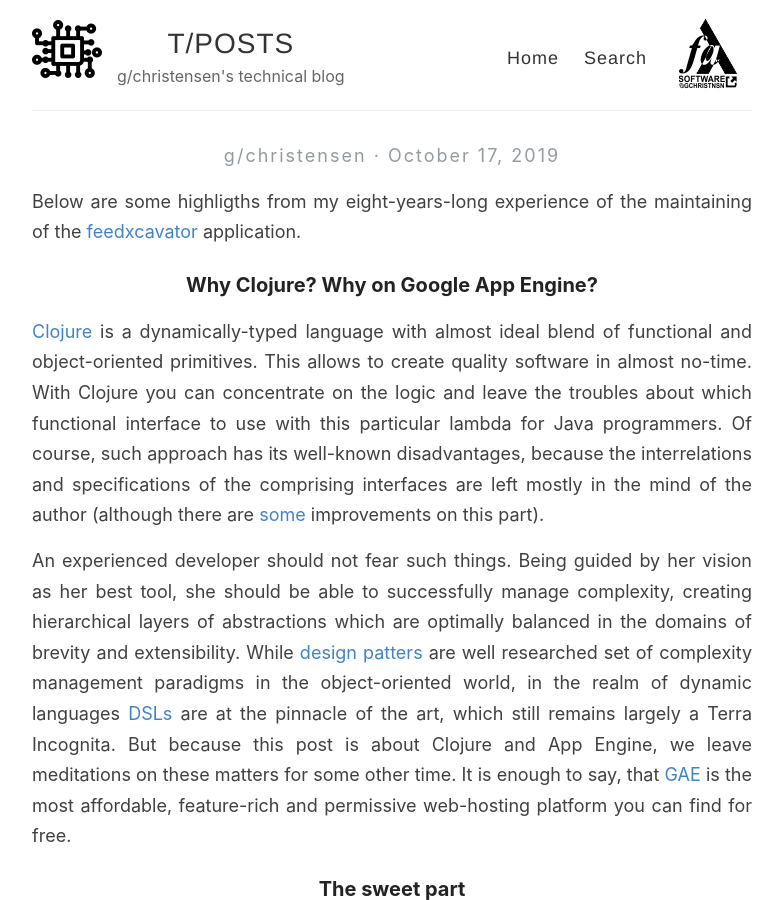
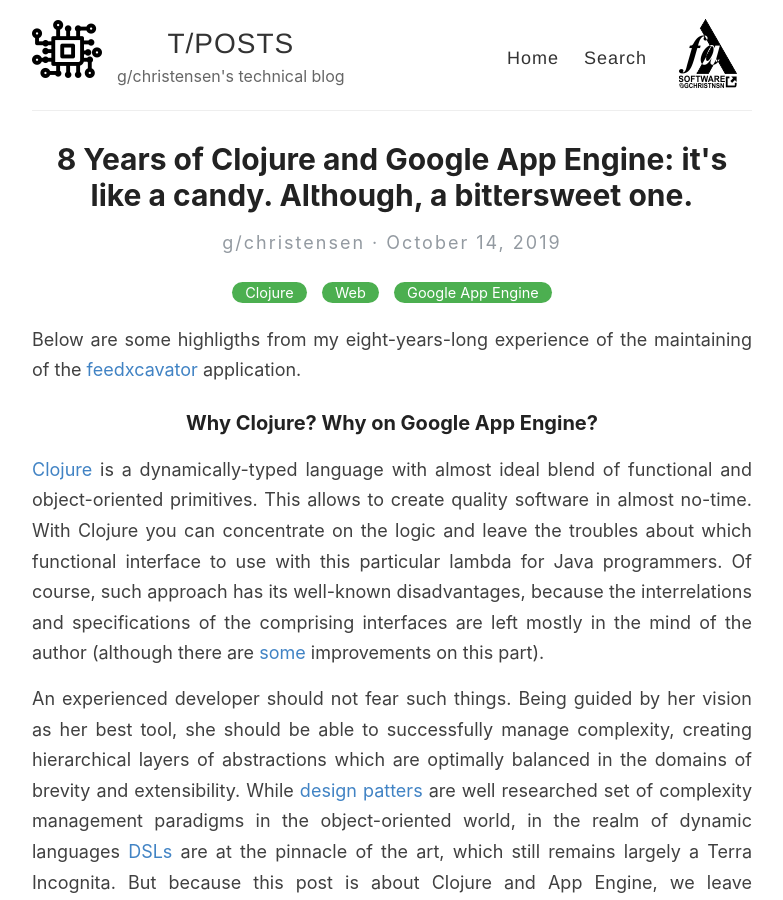
Before and after one commit to GChristensen/posts, a Jekyll site: the page built from _posts/2019-10-14-eight-years-of-clojure-and-google-app-engine.md, in a window 1280 px wide and 900 px high. Shown: the whole window, without its empty margins (248-1031 px from the left). Built offline with Jekyll 4.4.1, drawn with Linux system fonts in a browser that asks for light colours; our own code applies the rules of GitHub Pages for plain Markdown files.

Commit message:
new post

```diff
--- a/_posts/2019-10-14-eight-years-of-clojure-and-google-app-engine.md
+++ b/_posts/2019-10-14-eight-years-of-clojure-and-google-app-engine.md
@@ -1,6 +1,6 @@
 ---
 layout: post
-title: 8 Years of Clojure and Google App Engine: it's like a candy. Although, a bittersweet one.
+title: "8 Years of Clojure and Google App Engine: it's like a candy. Although, a bittersweet one."
 categories: [Clojure, Web, Google App Engine]
 ---
 
```
